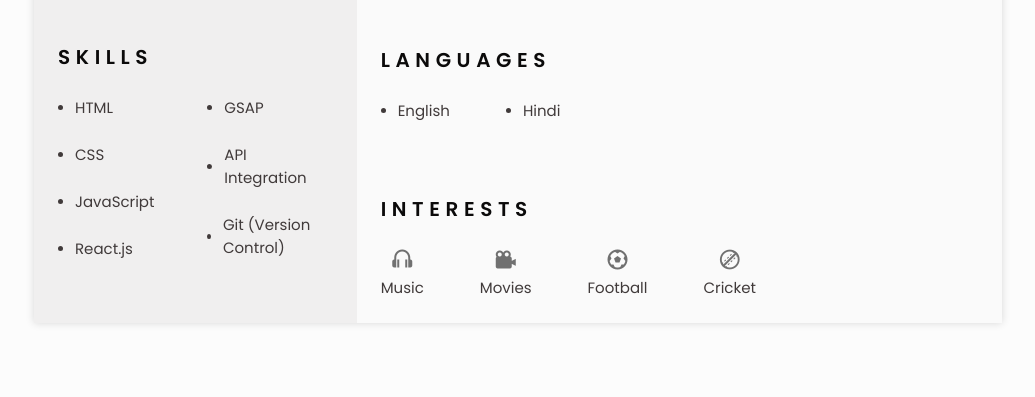
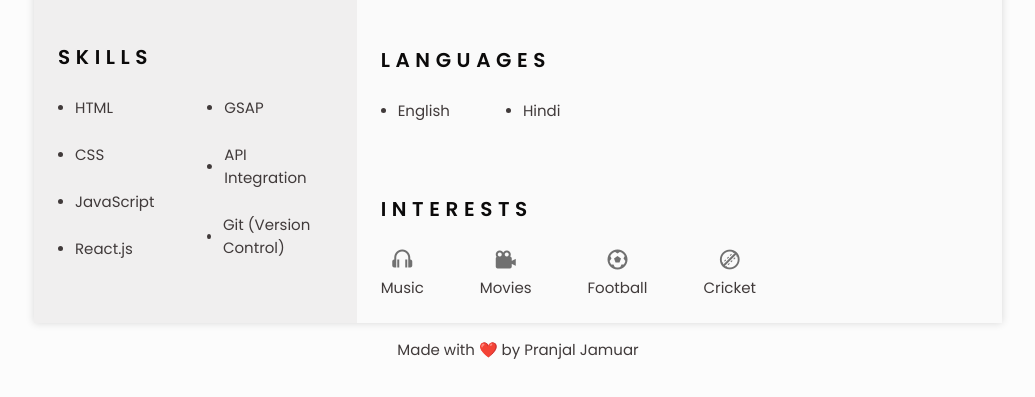
Before and after one commit to Pranjal-Jamuar/resume, a website: page index.html in a window 1280 px wide. Shown: the part 1160-1557 px from the top of the page, without its empty margins (122-1157 px from the left). Before the commit the page ends 1531 px from the top, so only its background shows below. Drawn offline with nearby package versions, Linux system fonts and the light colour scheme.

Commit message:
Added a footer

```diff
--- a/index.html
+++ b/index.html
@@ -550,6 +550,16 @@
       <i class="bx bxs-up-arrow-alt scroll-top-icon"></i>
     </a>
 
+    <footer style="text-align: center; margin-top: 15px">
+      Made with ❤️ by
+      <a
+        href="https://github.com/Pranjal-Jamuar"
+        target="_blank"
+        style="cursor: pointer; color: inherit"
+      >
+        Pranjal Jamuar
+      </a>
+    </footer>
     <script src="/assets/js/html2pdf.bundle.min.js"></script>
   </body>
 </html>
--- a/public/assets/css/styles.css
+++ b/public/assets/css/styles.css
@@ -34,6 +34,11 @@
 *::before,
 *::after {
   box-sizing: border-box;
+}
+
+*::-webkit-scrollbar {
+  width: 5px;
+  background-color: grey;
 }
 
 html {
```
Also changed, not shown: README.md.
